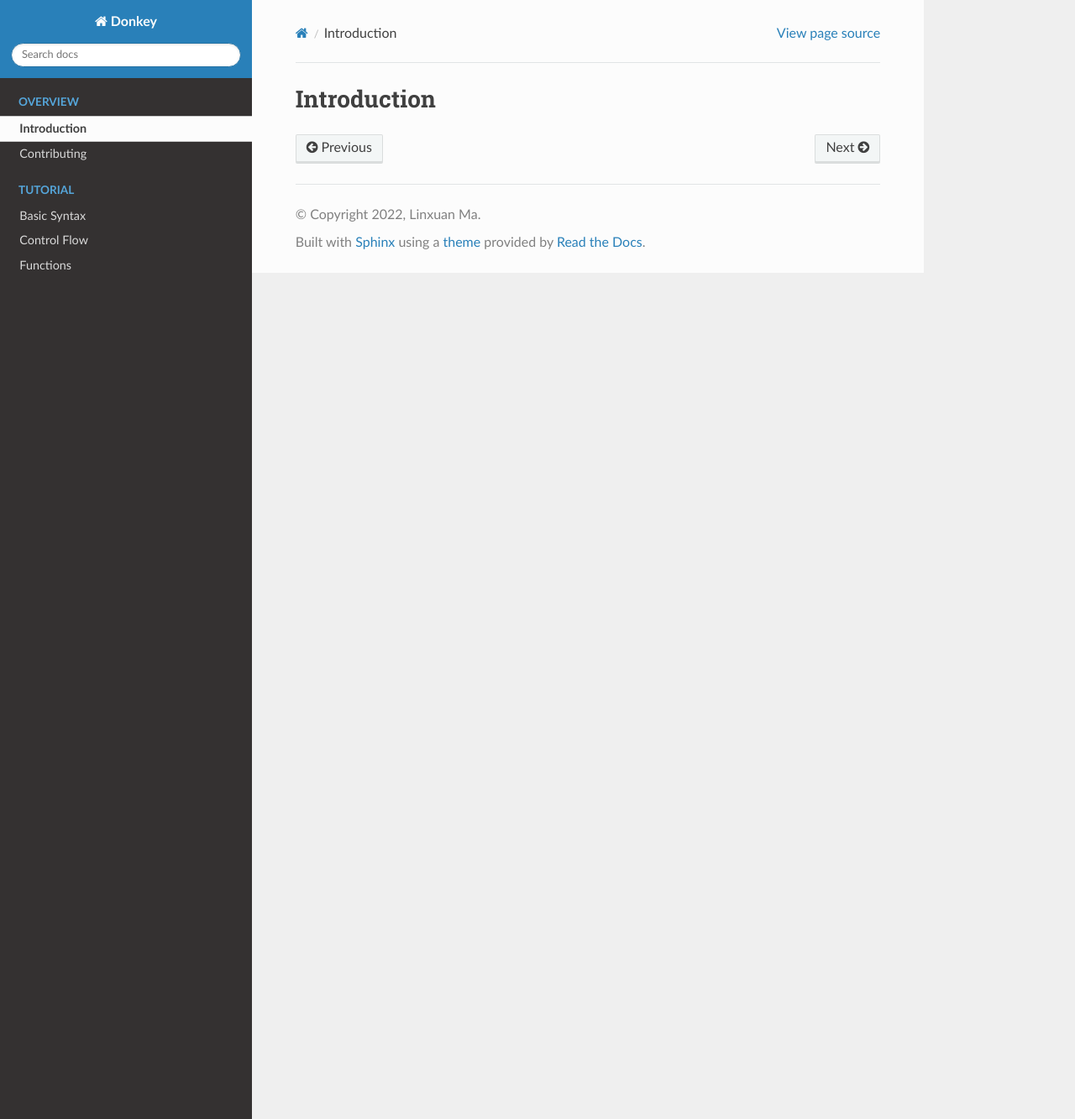
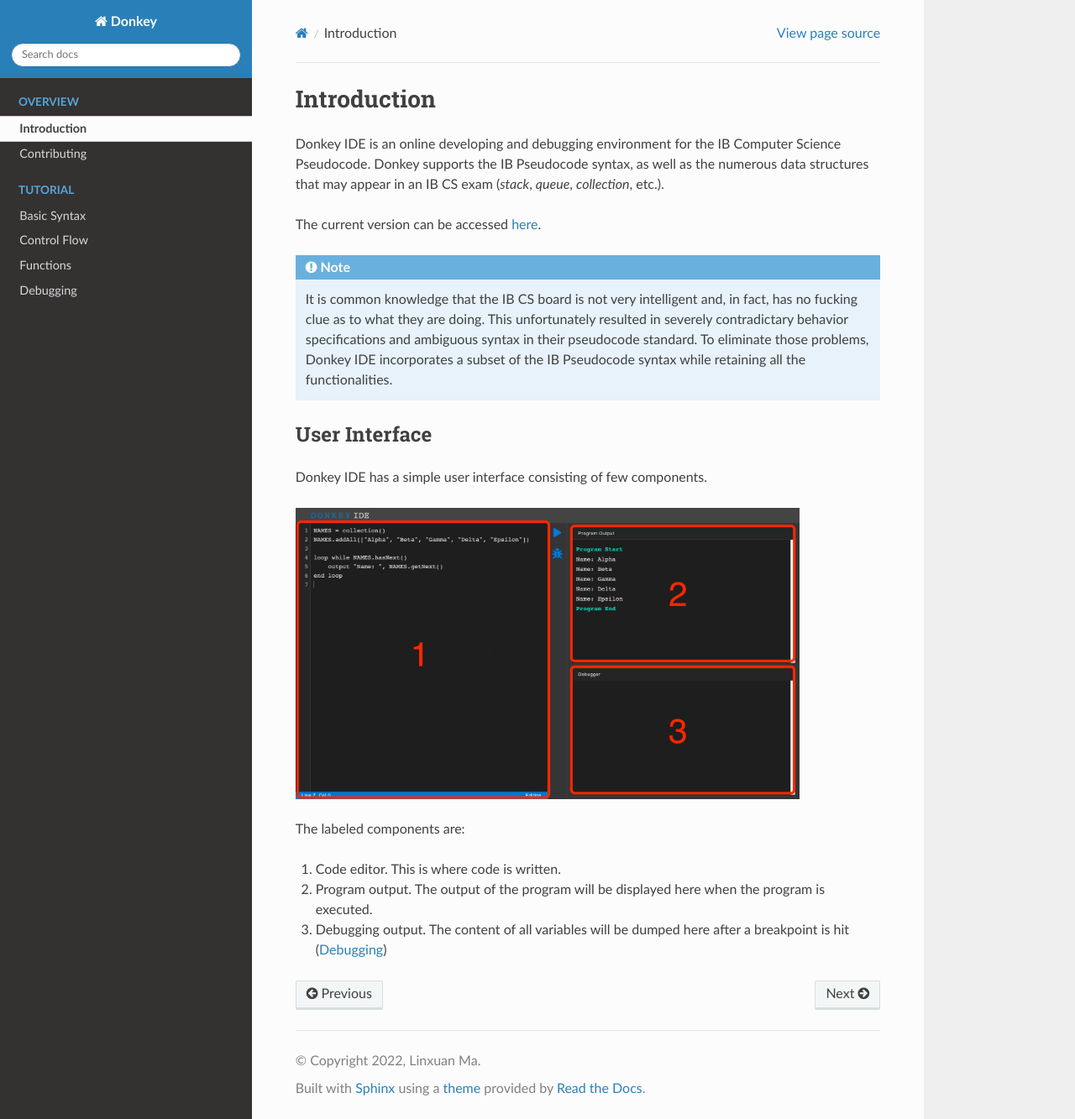
Before and after one commit to linxuanm/donkey, a Sphinx documentation site: the page built from docs/introduction.rst, in a window 1280 px wide and 1333 px high. Shown: the whole window at 84% size. Built offline with Sphinx 7.4.7 and the Read the Docs theme 2.0.0, drawn with Linux system fonts in a browser that asks for light colours.

Commit message:
introduction

```diff
--- a/docs/index.rst
+++ b/docs/index.rst
@@ -17,3 +17,4 @@ Donkey Pseudocode Documentation
     Basic Syntax <tutorials/basics>
     Control Flow <tutorials/control>
     Functions <tutorials/functions>
+    Debugging <tutorials/debugging>
--- a/docs/introduction.rst
+++ b/docs/introduction.rst
@@ -1,2 +1,24 @@
 Introduction
 ============
+
+Donkey IDE is an online developing and debugging environment for the IB Computer Science Pseudocode. Donkey supports the IB Pseudocode syntax, as well as the numerous data structures that may appear in an IB CS exam (`stack`, `queue`, `collection`, etc.).
+
+The current version can be accessed `here <http://code.mightymullan.com>`_.
+
+.. note::
+
+    It is common knowledge that the IB CS board is not very intelligent and, in fact, has no fucking clue as to what they are doing. This unfortunately resulted in severely contradictary behavior specifications and ambiguous syntax in their pseudocode standard. To eliminate those problems, Donkey IDE incorporates a subset of the IB Pseudocode syntax while retaining all the functionalities.
+
+User Interface
+--------------
+
+Donkey IDE has a simple user interface consisting of few components.
+
+.. image:: images/ui_demo.png
+   :width: 600
+
+The labeled components are:
+
+1. Code editor. This is where code is written.
+2. Program output. The output of the program will be displayed here when the program is executed.
+3. Debugging output. The content of all variables will be dumped here after a breakpoint is hit (:ref:`debugging`)
--- /dev/null
+++ b/docs/tutorials/debugging.rst
@@ -0,0 +1,4 @@
+.. _debugging:
+
+Debugging
+=========
```
Also changed, not shown: docs/images/ui_demo.png (added).
